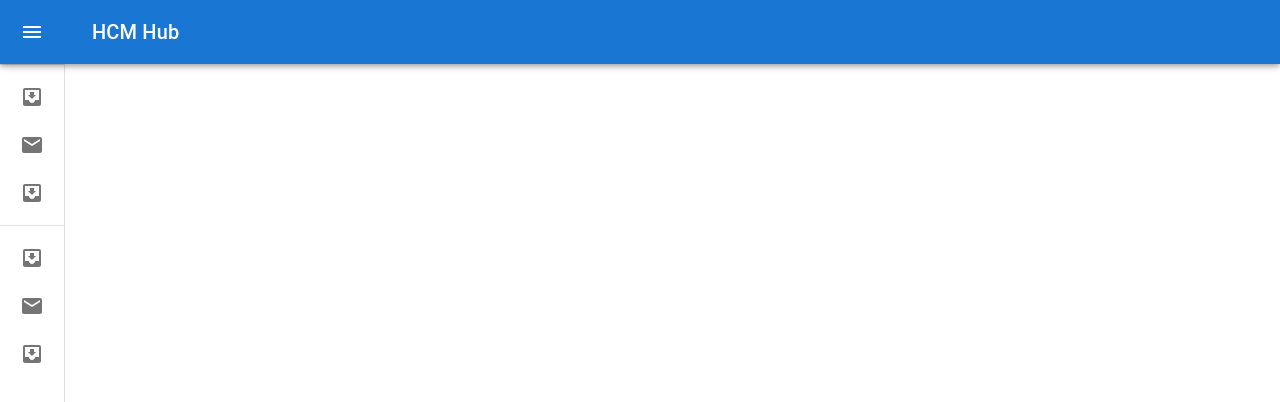
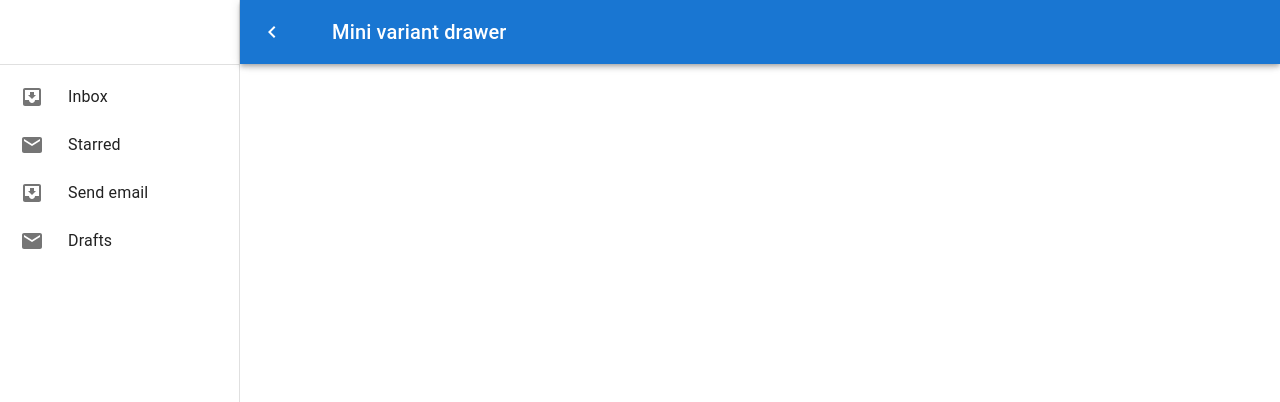
Before and after one commit to Zahoor-Baltee/NewCassi, a React (Vite) app: page /productlist in a window 1280 px wide. Shown: the top 402 px of the page. Built offline with nearby package versions, Linux system fonts and the light colour scheme.

Commit message:
make alert, loader and updated in conformation Default layout and router

```diff
--- /dev/null
+++ b/src/Componenets/Alert.jsx
@@ -0,0 +1,45 @@
+import * as React from "react";
+import Snackbar from "@mui/material/Snackbar";
+import IconButton from "@mui/material/IconButton";
+import CloseIcon from "@mui/icons-material/Close";
+
+export default function Alert(props) {
+  const [open, setOpen] = React.useState(false);
+
+  React.useEffect(() => {
+    setOpen(props.open);
+  }, [props.open]);
+
+  const handleClose = (event, reason) => {
+    if (reason === "clickaway") {
+      return;
+    }
+
+    setOpen(false);
+  };
+
+  const action = (
+    <React.Fragment>
+      <IconButton
+        size="small"
+        aria-label="close"
+        color="inherit"
+        onClick={handleClose}
+      >
+        <CloseIcon fontSize="small" />
+      </IconButton>
+    </React.Fragment>
+  );
+
+  return (
+    <Snackbar
+      anchorOrigin={{ vertical: "top", horizontal: "center" }}
+      sx={{ backgroundColor: props.color }}
+      open={open}
+      autoHideDuration={4000}
+      onClose={handleClose}
+      message={props.message}
+      action={action}
+    />
+  );
+}
--- /dev/null
+++ b/src/Componenets/SubmitLoader.jsx
@@ -0,0 +1,28 @@
+import React from "react";
+import CircularProgress from "@mui/material/CircularProgress";
+import { styled } from "@mui/system";
+import { Box } from "@mui/material";
+const Root = styled(Box)({
+  margin: 0,
+  "& .mainContainer": {
+    position: "absolute",
+    top: 0,
+    width: "100%",
+    height: "100vh",
+    display: "flex",
+    alignItems: "center",
+    justifyContent: "center",
+    backgroundColor: "#c4c4c4db",
+  },
+});
+const SubmitLoader = () => {
+  return (
+    <Root>
+      <Box className="mainContainer">
+        <CircularProgress />
+      </Box>
+    </Root>
+  );
+};
+
+export default SubmitLoader;
--- a/src/Layout/DefaultLayout.jsx
+++ b/src/Layout/DefaultLayout.jsx
@@ -1,101 +1,99 @@
-import * as React from 'react';
-import { styled, useTheme } from '@mui/material/styles';
-import Box from '@mui/material/Box';
-import MuiDrawer from '@mui/material/Drawer';
-import MuiAppBar from '@mui/material/AppBar';
-import Toolbar from '@mui/material/Toolbar';
-import List from '@mui/material/List';
-import CssBaseline from '@mui/material/CssBaseline';
-import Typography from '@mui/material/Typography';
-import Divider from '@mui/material/Divider';
-import IconButton from '@mui/material/IconButton';
-import MenuIcon from '@mui/icons-material/Menu';
-import ChevronLeftIcon from '@mui/icons-material/ChevronLeft';
-import ChevronRightIcon from '@mui/icons-material/ChevronRight';
-import ListItem from '@mui/material/ListItem';
-import ListItemButton from '@mui/material/ListItemButton';
-import ListItemIcon from '@mui/material/ListItemIcon';
-import ListItemText from '@mui/material/ListItemText';
-import InboxIcon from '@mui/icons-material/MoveToInbox';
-import MailIcon from '@mui/icons-material/Mail';
+import * as React from "react";
+import { styled } from "@mui/material/styles";
+import Box from "@mui/material/Box";
+import MuiDrawer from "@mui/material/Drawer";
+import MuiAppBar from "@mui/material/AppBar";
+import Toolbar from "@mui/material/Toolbar";
+import List from "@mui/material/List";
+import CssBaseline from "@mui/material/CssBaseline";
+import Typography from "@mui/material/Typography";
+import Divider from "@mui/material/Divider";
+import IconButton from "@mui/material/IconButton";
+import MenuIcon from "@mui/icons-material/Menu";
+import ChevronLeftIcon from "@mui/icons-material/ChevronLeft";
+import ListItem from "@mui/material/ListItem";
+import ListItemButton from "@mui/material/ListItemButton";
+import ListItemIcon from "@mui/material/ListItemIcon";
+import ListItemText from "@mui/material/ListItemText";
+import InboxIcon from "@mui/icons-material/MoveToInbox";
+import MailIcon from "@mui/icons-material/Mail";
 
 const drawerWidth = 240;
 
 const openedMixin = (theme) => ({
   width: drawerWidth,
-  transition: theme.transitions.create('width', {
+  transition: theme.transitions.create("width", {
     easing: theme.transitions.easing.sharp,
     duration: theme.transitions.duration.enteringScreen,
   }),
-  overflowX: 'hidden',
+  overflowX: "hidden",
 });
 
 const closedMixin = (theme) => ({
-  transition: theme.transitions.create('width', {
+  transition: theme.transitions.create("width", {
     easing: theme.transitions.easing.sharp,
     duration: theme.transitions.duration.leavingScreen,
   }),
-  overflowX: 'hidden',
+  overflowX: "hidden",
   width: `calc(${theme.spacing(7)} + 1px)`,
-  [theme.breakpoints.up('sm')]: {
+  [theme.breakpoints.up("sm")]: {
     width: `calc(${theme.spacing(8)} + 1px)`,
   },
 });
 
-const DrawerHeader = styled('div')(({ theme }) => ({
-  display: 'flex',
-  alignItems: 'center',
-  justifyContent: 'flex-end',
+const DrawerHeader = styled("div")(({ theme }) => ({
+  display: "flex",
+  alignItems: "center",
+  justifyContent: "flex-end",
   padding: theme.spacing(0, 1),
   // necessary for content to be below app bar
   ...theme.mixins.toolbar,
 }));
 
 const AppBar = styled(MuiAppBar, {
-  shouldForwardProp: (prop) => prop !== 'open',
+  shouldForwardProp: (prop) => prop !== "open",
 })(({ theme, open }) => ({
   zIndex: theme.zIndex.drawer + 1,
-  transition: theme.transitions.create(['width', 'margin'], {
+  transition: theme.transitions.create(["width", "margin"], {
     easing: theme.transitions.easing.sharp,
     duration: theme.transitions.duration.leavingScreen,
   }),
   ...(open && {
     marginLeft: drawerWidth,
-    width: `calc(100%)`,
+    width: `calc(100% - ${drawerWidth}px)`,
+    transition: theme.transitions.create(["width", "margin"], {
+      easing: theme.transitions.easing.sharp,
+      duration: theme.transitions.duration.enteringScreen,
+    }),
   }),
 }));
 
-const Drawer = styled(MuiDrawer, { shouldForwardProp: (prop) => prop !== 'open' })(
-  ({ theme, open }) => ({
+const Drawer = styled(MuiDrawer, {
+  shouldForwardProp: (prop) => prop !== "open",
+})(({ theme, open }) => ({
   width: drawerWidth,
   flexShrink: 0,
-    whiteSpace: 'nowrap',
-    boxSizing: 'border-box',
+  whiteSpace: "nowrap",
+  boxSizing: "border-box",
   ...(open && {
     ...openedMixin(theme),
-      '& .MuiDrawer-paper': openedMixin(theme),
+    "& .MuiDrawer-paper": openedMixin(theme),
   }),
   ...(!open && {
     ...closedMixin(theme),
-      '& .MuiDrawer-paper': closedMixin(theme),
+    "& .MuiDrawer-paper": closedMixin(theme),
   }),
-  }),
-);
+}));
 
-export default function DefaultLayout(props) {
-  const theme = useTheme();
-  const [open, setOpen] = React.useState(false);
+export default function MiniDrawer(props) {
+  const [open, setOpen] = React.useState(true);
 
   const handleDrawerOpen = () => {
     setOpen(!open);
   };
 
-  const handleDrawerClose = () => {
-    setOpen(false);
-  };
-
   return (
-    <Box sx={{ display: 'flex' }}>
+    <Box sx={{ display: "flex" }}>
       <CssBaseline />
       <AppBar position="fixed" open={open}>
         <Toolbar>
@@ -106,63 +104,33 @@ export default function DefaultLayout(props) {
             edge="start"
             sx={{
               marginRight: 5,
-
             }}
           >
-            <MenuIcon />
+            {open ? <ChevronLeftIcon /> : <MenuIcon />}
           </IconButton>
           <Typography variant="h6" noWrap component="div">
-           HCM Hub
+            Mini variant drawer
           </Typography>
         </Toolbar>
       </AppBar>
       <Drawer variant="permanent" open={open}>
-        <DrawerHeader>
-          <IconButton onClick={handleDrawerClose}>
-            {theme.direction === 'rtl' ? <ChevronRightIcon /> : <ChevronLeftIcon />}
-          </IconButton>
-        </DrawerHeader>
+        <DrawerHeader></DrawerHeader>
         <Divider />
         <List>
-          {['Order', 'Portal', 'My Products',].map((text, index) => (
-            <ListItem key={text} disablePadding sx={{ display: 'block' }}>
+          {["Inbox", "Starred", "Send email", "Drafts"].map((text, index) => (
+            <ListItem key={text} disablePadding sx={{ display: "block" }}>
               <ListItemButton
                 sx={{
                   minHeight: 48,
-                  justifyContent: open ? 'initial' : 'center',
+                  justifyContent: open ? "initial" : "center",
                   px: 2.5,
                 }}
               >
                 <ListItemIcon
                   sx={{
                     minWidth: 0,
-                    mr: open ? 3 : 'auto',
-                    justifyContent: 'center',
-                  }}
-                >
-                  {index % 2 === 0 ? <InboxIcon /> : <MailIcon />}
-                </ListItemIcon>
-                <ListItemText primary={text} sx={{ opacity: open ? 1 : 0 }} />
-              </ListItemButton>
-            </ListItem>
-          ))}
-        </List>
-        <Divider />
-        <List>
-          {['All mail', 'Trash', 'Spam'].map((text, index) => (
-            <ListItem key={text} disablePadding sx={{ display: 'block' }}>
-              <ListItemButton
-                sx={{
-                  minHeight: 48,
-                  justifyContent: open ? 'initial' : 'center',
-                  px: 2.5,
-                }}
-              >
-                <ListItemIcon
-                  sx={{
-                    minWidth: 0,
-                    mr: open ? 3 : 'auto',
-                    justifyContent: 'center',
+                    mr: open ? 3 : "auto",
+                    justifyContent: "center",
                   }}
                 >
                   {index % 2 === 0 ? <InboxIcon /> : <MailIcon />}
@@ -175,7 +143,7 @@ export default function DefaultLayout(props) {
       </Drawer>
       <Box component="main" sx={{ flexGrow: 1, p: 3 }}>
         <DrawerHeader />
-        {props?.children}
+        {props.children}
       </Box>
     </Box>
   );
--- a/src/Shell/Router.jsx
+++ b/src/Shell/Router.jsx
@@ -11,8 +11,8 @@ const Router = () => {
   return (
     <BrowserRouter>
       <Routes>
-        <Route path="/" element={<Login />} />
-        <Route path="/forgotpassword" element={<ForgotPassword />} />
+        <Route path="/" element={<WithLayout component={<Login />} />} />
+        <Route path="/forgotpassword" element={<DefaultLayout />} />
         <Route path="/confirmation" element={<Confirmation />} />
 
         <Route path="/productlist" element={<WithLayout component="" />} />
```
Also changed, not shown: src/Access/Confirmation.jsx (+70 -24 lines). Lines whose indentation alone changed are shown as unchanged.
